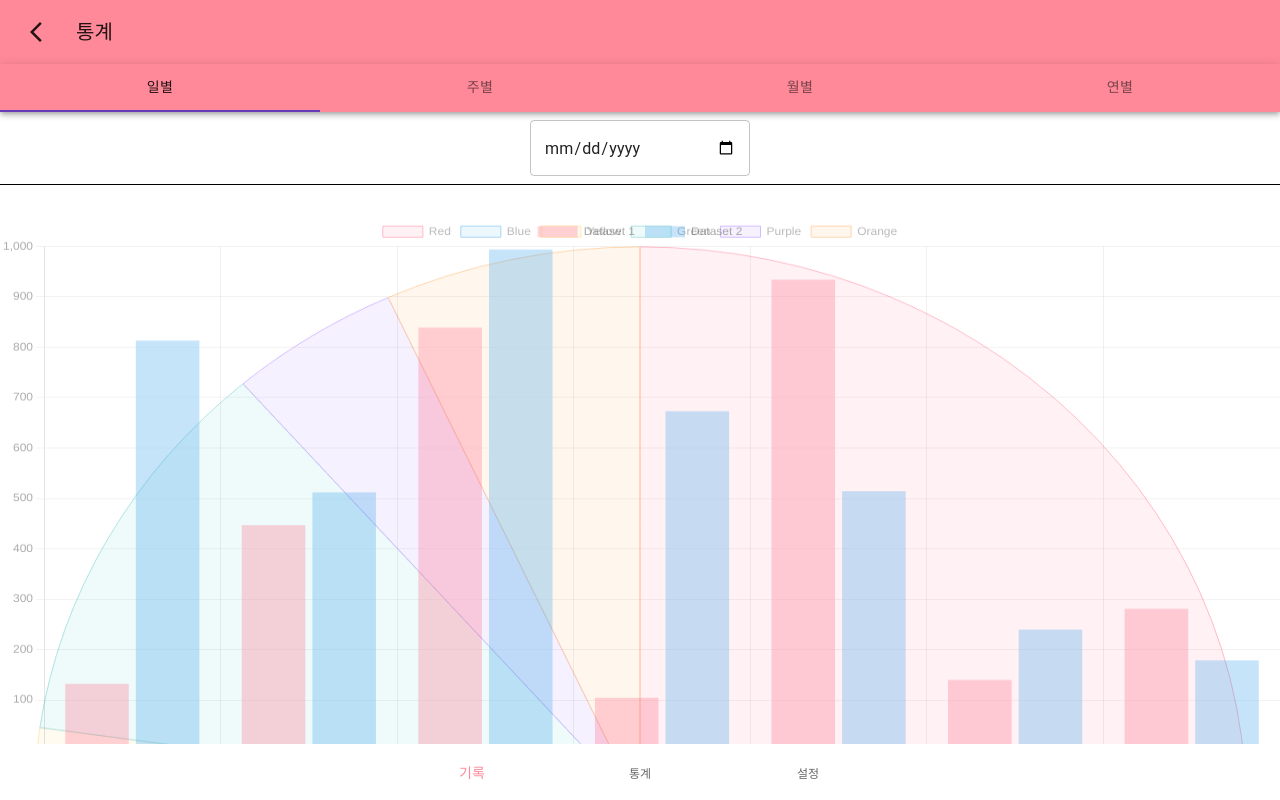
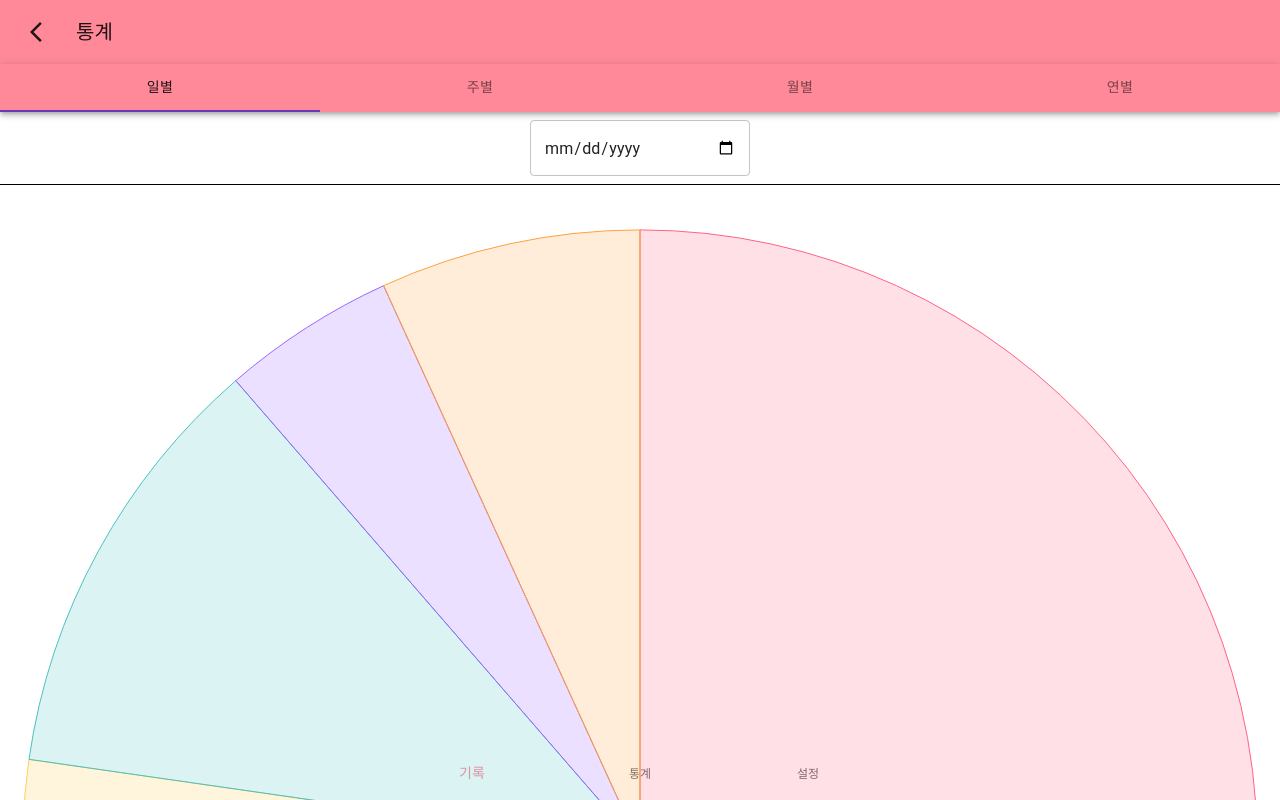
Before and after one commit to ieunjung/fe-ddokddak, a React app: page /statistics in a window 1280 px wide. Shown: the top 800 px of the page. Built offline with nearby package versions, Linux system fonts and the light colour scheme.

Commit message:
Carousel

```diff
--- a/src/pages/statistics/ChartContainer.tsx
+++ b/src/pages/statistics/ChartContainer.tsx
@@ -1,24 +1,28 @@
+import { Paper, Button } from '@mui/material';
 import {
   Chart as ChartJS,
-    ChartType,
   ArcElement,
   Tooltip,
   Legend,
   CategoryScale,
   registerables,
 } from 'chart.js';
-import { useState } from 'react';
-import { Chart } from 'react-chartjs-2';
+import { MouseEvent, useRef } from 'react';
+import {
+  Chart,
+  getDatasetAtEvent,
+  getElementAtEvent,
+  getElementsAtEvent,
+} from 'react-chartjs-2';
 import Carousel from 'react-material-ui-carousel';
-import { Paper, Button } from '@mui/material'
 
 ChartJS.register(ArcElement, Tooltip, Legend, CategoryScale, ...registerables);
 
 const pieData = {
-  labels: ['Red', 'Blue', 'Yellow', 'Green', 'Purple', 'Orange'],
+  // labels: ['Red', 'Blue', 'Yellow', 'Green', 'Purple', 'Orange'],
   datasets: [
     {
-      label: '# of Votes',
+      // label: '# of Votes',
       data: [12, 19, 3, 5, 2, 3],
       backgroundColor: [
         'rgba(255, 99, 132, 0.2)',
@@ -68,45 +72,73 @@ const barData = {
     },
   ],
 };
-const lineData = {
-  labels,
-  datasets: [
-    {
-      label: 'Dataset 1',
-      data: labels.map(() => Math.random() * 2000 - 1000),
-      borderColor: 'rgb(255, 99, 132)',
-      backgroundColor: 'rgba(255, 99, 132, 0.5)',
+
+function Item(props) {
+  return (
+    <Paper>
+      <h2>{props.item.name}</h2>
+      <p>{props.item.description}</p>
+
+      <Button className="CheckButton">Check it out!</Button>
+    </Paper>
+  );
+}
+
+const ChartContainer = () => {
+  const carouselOption = {
+    autoPlay: false,
+    animation: 'slide',
+    duration: 0,
+    fullHeightHoverWrapper: {
+      height: '100%',
+      top: '0',
     },
-    {
-      label: 'Dataset 2',
-      data: labels.map(() => Math.random() * 2000 - 1000),
-      borderColor: 'rgb(53, 162, 235)',
-      backgroundColor: 'rgba(53, 162, 235, 0.5)',
-    },
-  ],
   };
 
-const ChartContainer = () => {
-    const items = [
-        {
-            type: 'pie',
-            data: pieData,
-            options: options
-        },
-        {
-            type: 'bar',
-            data: barData,
-            options: options
+  const pieChartRef = useRef<ChartJS>(null);
+  const handleClickPieChart = (event: MouseEvent<HTMLCanvasElement>) => {
+    const { current: chart } = pieChartRef;
+
+    if (!chart) {
+      return;
     }
-    ]
+
+    console.log(chart.getDatasetMeta(0));
+
+    // console.log(getDatasetAtEvent(chart, event));
+    // console.log(getElementAtEvent(chart, event));
+    // console.log(getElementsAtEvent(chart, event));
+  };
+
+  const barChartRef = useRef<ChartJS>(null);
+  const handleClickBarChart = (event: MouseEvent<HTMLCanvasElement>) => {
+    const { current: chart } = barChartRef;
+
+    const xClick = chart.scales.x.getValueForPixel(event.nativeEvent.offsetX);
+    const element = chart.getDatasetMeta(0).data[xClick];
+    console.log(chart.getDatasetMeta(0), xClick, element);
+  };
 
   return (
-        <Carousel>
-            {
-                items.map((item, idx) => <Chart key={idx} type={item.type} data={item.data} options={item.options} />)
-            }
+    <>
+      <Carousel {...carouselOption}>
+        <Chart
+          ref={pieChartRef}
+          type={'pie'}
+          data={pieData}
+          options={options}
+          onClick={handleClickPieChart}
+        />
+        <Chart
+          ref={barChartRef}
+          type={'bar'}
+          data={barData}
+          options={options}
+          onClick={handleClickBarChart}
+        />
       </Carousel>
-    )
-}
+    </>
+  );
+};
 
 export default ChartContainer;
--- a/src/pages/statistics/Period.tsx
+++ b/src/pages/statistics/Period.tsx
@@ -32,8 +32,10 @@ const periodTypeList: IPeriodType[] = [
 ];
 
 const Period = () => {
-  const [periodType, setPeriodType] = useState<PeriodType>(periodTypeList[0].id);
-  const handlePeriodChange = (e: SyntheticEvent, value: any) => {
+  const [periodType, setPeriodType] = useState<PeriodType>(
+    periodTypeList[0].id,
+  );
+  const handlePeriodChange = (e: SyntheticEvent, value: PeriodType) => {
     setPeriodType(value);
   };
 
@@ -49,8 +51,7 @@ const Period = () => {
     // }else if(periodType === 'BY_WEEK'){
     // }else if(periodType === 'BY_YEAR'){
     // }
-
-  }, [value])
+  }, [value]);
 
   return (
     <LocalizationProvider dateAdapter={AdapterDayjs}>
@@ -94,7 +95,7 @@ const Period = () => {
             type="date"
             value={value}
             onChange={(newValue) => {
-              setValue(dayjs(newValue.target.value))
+              setValue(dayjs(newValue.target.value));
             }}
             sx={{ width: 220 }}
             InputLabelProps={{
@@ -102,7 +103,7 @@ const Period = () => {
             }}
             inputProps={{
               min: '2023-01-01',
-              max: currDate
+              max: currDate,
             }}
           />
         )}
@@ -116,12 +117,14 @@ const Period = () => {
             minDate={dayjs('2023-01-01')}
             maxDate={dayjs(currDate)}
             onChange={(newValue: any) => {
-              if(!newValue){
+              if (!newValue) {
                 return;
               }
               setValue(newValue);
             }}
-            renderInput={(params: any) => <TextField {...params} helperText={null} />}
+            renderInput={(params: any) => (
+              <TextField {...params} helperText={null} />
+            )}
           />
         )}
         {periodType === 'BY_YEAR' && (
@@ -131,12 +134,14 @@ const Period = () => {
             minDate={dayjs('2023-01-01')}
             maxDate={dayjs(currDate)}
             onChange={(newValue: any) => {
-              if(!newValue){
+              if (!newValue) {
                 return;
               }
               setValue(newValue);
             }}
-            renderInput={(params) => <TextField {...params} helperText={null} />}
+            renderInput={(params) => (
+              <TextField {...params} helperText={null} />
+            )}
           />
         )}
       </Grid>
```
Lines whose indentation alone changed are shown as unchanged.
